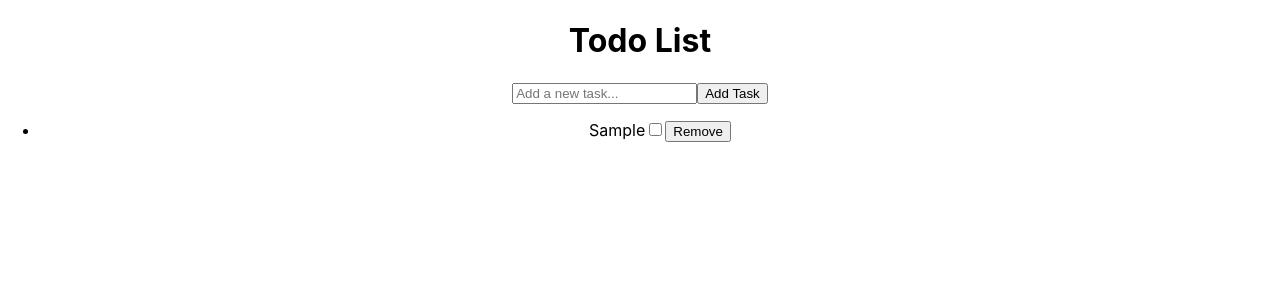
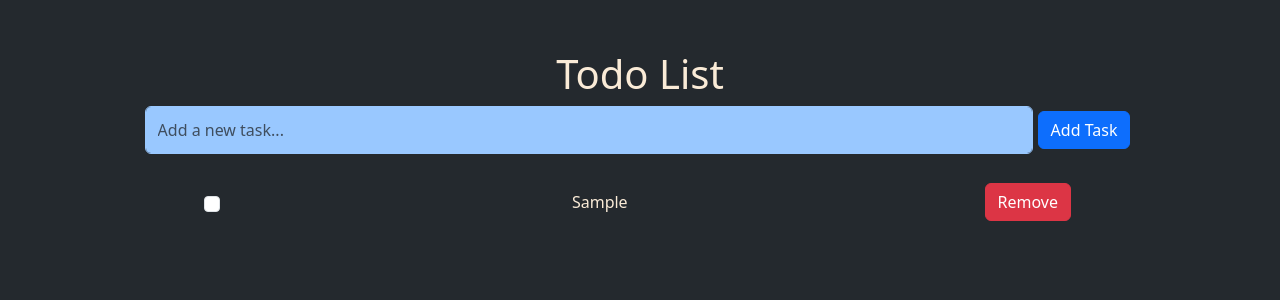
Before and after one commit to kozakevich13/todolist, a React (Create React App) app: page / in a window 1280 px wide. Both pictures are taken after typing "Sample" into the empty fields and a click on the button "Add Task". Shown: the top 300 px of the page. Built offline with nearby package versions, Linux system fonts and the light colour scheme.

Commit message:
add bootstrap

```diff
--- a/package.json
+++ b/package.json
@@ -6,6 +6,7 @@
     "@testing-library/jest-dom": "^5.17.0",
     "@testing-library/react": "^13.4.0",
     "@testing-library/user-event": "^13.5.0",
+    "bootstrap": "^5.3.2",
     "react": "^18.2.0",
     "react-dom": "^18.2.0",
     "react-scripts": "5.0.1",
--- a/src/App.css
+++ b/src/App.css
@@ -1,38 +1,23 @@
+@import "~bootstrap/dist/css/bootstrap.min.css";
+
+body {
+  background-color: #24292e;
+  color: antiquewhite;
+}
 .App {
   text-align: center;
+  margin-top: 50px;
 }
 
-.App-logo {
-  height: 40vmin;
-  pointer-events: none;
+ul {
+  list-style: none;
+  padding: 0;
 }
 
-@media (prefers-reduced-motion: no-preference) {
-  .App-logo {
-    animation: App-logo-spin infinite 20s linear;
-  }
+li {
+  margin: 10px 0;
 }
 
-.App-header {
-  background-color: #282c34;
-  min-height: 100vh;
-  display: flex;
-  flex-direction: column;
-  align-items: center;
-  justify-content: center;
-  font-size: calc(10px + 2vmin);
-  color: white;
+button {
+  margin: 5px;
 }
-
-.App-link {
-  color: #61dafb;
-}
-
-@keyframes App-logo-spin {
-  from {
-    transform: rotate(0deg);
-  }
-  to {
-    transform: rotate(360deg);
-  }
-}
--- a/src/App.js
+++ b/src/App.js
@@ -27,18 +27,31 @@ function App() {
   return (
     <div className="App">
       <h1>Todo List</h1>
-      <div>
+      <div className="mb-3 mx-5 d-flex justify-content-center">
         <input
           type="text"
+          className="form-control  max-width-200 w-75"
+          style={{ backgroundColor: "#99c8ff", borderColor: "#99c8ff" }}
           placeholder="Add a new task..."
           value={newTask}
           onChange={(e) => setNewTask(e.target.value)}
         />
-        <button onClick={addTask}>Add Task</button>
+        <button className="btn btn-primary" onClick={addTask}>
+          Add Task
+        </button>
       </div>
-      <ul>
+      <ul className="mb-3 mx-5 justify-content-center list-unstyled">
         {tasks.map((task) => (
-          <li key={task.id}>
+          <li
+            key={task.id}
+            className="p-2 mb-2 d-flex justify-content-between align-items-center w-75 mx-auto"
+          >
+            <input
+              type="checkbox"
+              className="ml-2 form-check-input"
+              checked={task.completed}
+              onChange={() => checkTask(task.id)}
+            />
             <span
               style={{
                 textDecoration: task.completed ? "line-through" : "none",
@@ -46,12 +59,13 @@ function App() {
             >
               {task.text}
             </span>
-            <input
-              type="checkbox"
-              checked={task.completed}
-              onChange={() => checkTask(task.id)}
-            />
-            <button onClick={() => removeTask(task.id)}>Remove</button>
+
+            <button
+              className="btn btn-danger ml-2"
+              onClick={() => removeTask(task.id)}
+            >
+              Remove
+            </button>
           </li>
         ))}
       </ul>
```
Also changed, not shown: 1 other file (tests, documents, lock files or other folders).
